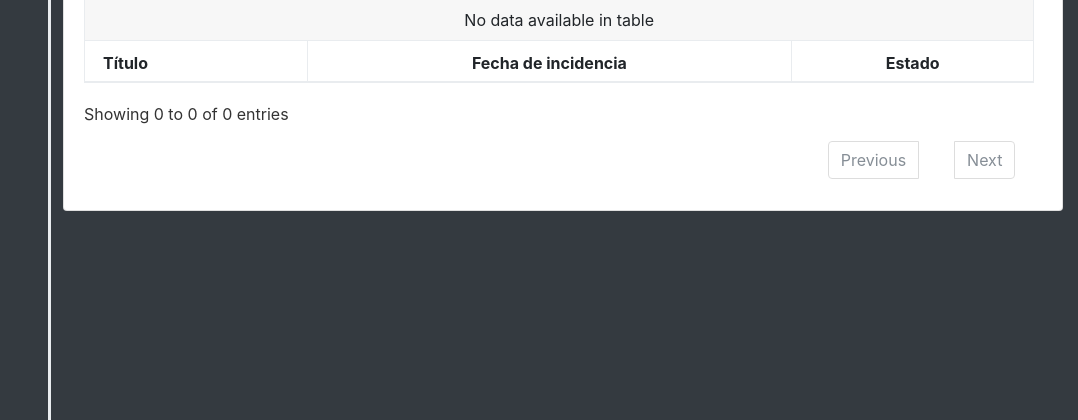
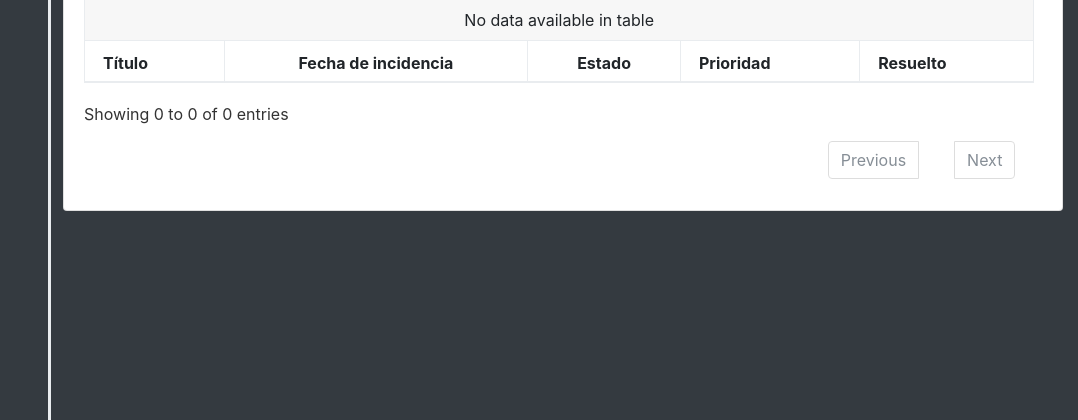
Before and after one commit to kave06/Gestor-de-Incidencias, a Flask app: page /incidencias_todas in a window 1280 px wide. Shown: the part 292-712 px from the top of the page, without its empty margins (202-1280 px from the left). Run offline with Flask 2, Linux system fonts and the light colour scheme; data that the repository does not hold is empty; some libraries are stand-ins or nearby versions.

Commit message:
añadidos campos en las vista supervisor

```diff
--- a/templates/incidencias_sin_asignar.html
+++ b/templates/incidencias_sin_asignar.html
@@ -41,6 +41,7 @@
                                     <th>Título</th>
                                     <th>Fecha de incidencia</th>
                                     <th>Estado</th>
+                                    <th>Prioridad</th>
                                 </tr>
                               </thead>
                               <tfoot>
@@ -48,6 +49,7 @@
                                     <th>Título</th>
                                     <th>Fecha de incidencia</th>
                                     <th>Estado</th>
+                                    <th>Prioridad</th>
                                 </tr>
                               </tfoot>
                               <tbody>
@@ -56,6 +58,7 @@
                                     <td data-th="Título">{{ incidencia[1] }}</td>
                                     <td data-th="Fecha de incidencia">{{ incidencia[4] }}</td>
                                     <td data-th="Estado">{{ incidencia[5] }}</td>
+                                    <td data-th="Prioridad">{{ incidencia[6] }}</td>
                                 </tr>
                                 <!-- Modal incidencia -->
                                 <div class="modal fade" id="myModal1" tabindex="-1" role="dialog" aria-labelledby="myModalLabel">
@@ -115,7 +118,7 @@
                         <div class="alert alert-danger"><span class="fa fa-exclamation-triangle" aria-hidden="true"></span> ¿Está usted seguro de que desea solicitar el cierre de esta incidencia?</div>
                     </div>
                     <div class="modal-footer ">
-                        <button type="button" class="btn btn-success" ><span class="fa fa-check-circle" aria-hidden="true"></span> Sí</button>
+                        <button type="button" class="btn btn-success"><span class="fa fa-check-circle" aria-hidden="true"></span> Sí</button>
                         <button type="button" class="btn btn-default" data-dismiss="modal"><span class="fa fa-times-circle" aria-hidden="true"></span> No</button>
                     </div>
                 </div>  <!-- /.modal-content -->
--- a/templates/todas_incidencias.html
+++ b/templates/todas_incidencias.html
@@ -40,6 +40,8 @@
                                     <th>Título</th>
                                     <th>Fecha de incidencia</th>
                                     <th>Estado</th>
+                                    <th>Prioridad</th>
+                                    <th>Resuelto</th>
                                 </tr>
                               </thead>
                               <tfoot>
@@ -47,6 +49,8 @@
                                     <th>Título</th>
                                     <th>Fecha de incidencia</th>
                                     <th>Estado</th>
+                                    <th>Prioridad</th>
+                                    <th>Resuelto</th>
                                 </tr>
                               </tfoot>
                               <tbody>
@@ -55,6 +59,8 @@
                                     <td data-th="Título">{{ incidencia[1] }}</td>
                                     <td data-th="Fecha de incidencia">{{ incidencia[4] }}</td>
                                     <td data-th="Estado">{{ incidencia[5] }}</td>
+                                    <td data-th="Prioridad">{{ incidencia[6] }}</td>
+                                    <td data-th="Resuelto">{{ incidencia[8] }}</td>
                                 </tr>
                                 <!-- Modal incidencia -->
                                 <div class="modal fade" id="myModal1" tabindex="-1" role="dialog" aria-labelledby="myModalLabel">
--- a/templates/todas_incidencias_abiertas.html
+++ b/templates/todas_incidencias_abiertas.html
@@ -40,6 +40,7 @@
                                     <th>Título</th>
                                     <th>Fecha de incidencia</th>
                                     <th>Estado</th>
+                                    <th>Prioridad</th>
                                 </tr>
                               </thead>
                               <tfoot>
@@ -47,6 +48,7 @@
                                     <th>Título</th>
                                     <th>Fecha de incidencia</th>
                                     <th>Estado</th>
+                                    <th>Prioridad</th>
                                 </tr>
                               </tfoot>
                               <tbody>
@@ -55,6 +57,7 @@
                                     <td data-th="Título">{{ incidencia[1] }}</td>
                                     <td data-th="Fecha de incidencia">{{ incidencia[4] }}</td>
                                     <td data-th="Estado">{{ incidencia[5] }}</td>
+                                    <td data-th="Prioridad">{{ incidencia[6] }}</td>
                                 </tr>
                                 <!-- Modal incidencia -->
                                 <div class="modal fade" id="myModal1" tabindex="-1" role="dialog" aria-labelledby="myModalLabel">
--- a/views.py
+++ b/views.py
@@ -111,6 +111,8 @@ def mostrar_todas_incidencias_abiertas():
 @app.route('/incidencias_todas', methods=['GET'])
 def mostrar_todas_incidencias():
     incidencias = select_all_incidences()
+    url = request.url.__str__()
+    logger.info(url)
     return render_template('todas_incidencias.html', username=session.get('username'),
                            role=session.get('role'), incidencias=incidencias)
 
@@ -118,6 +120,14 @@ def mostrar_todas_incidencias():
 @app.route('/incidencias_cerradas', methods=['GET'])
 def mostrar_incidencias_cerradas():
     incidencias = select_closed_incidences()
+    return render_template('incidencias_cerradas.html', username=session.get('username'),
+                           role=session.get('role'), incidencias=incidencias)
+
+
+@app.route('/cerrar_incidencia', methods=['GET'])
+def cerrar_incidencia():
+    incidencias = select_closed_incidences()
+    url=request.url.__str__()
     return render_template('incidencias_cerradas.html', username=session.get('username'),
                            role=session.get('role'), incidencias=incidencias)
 
```
